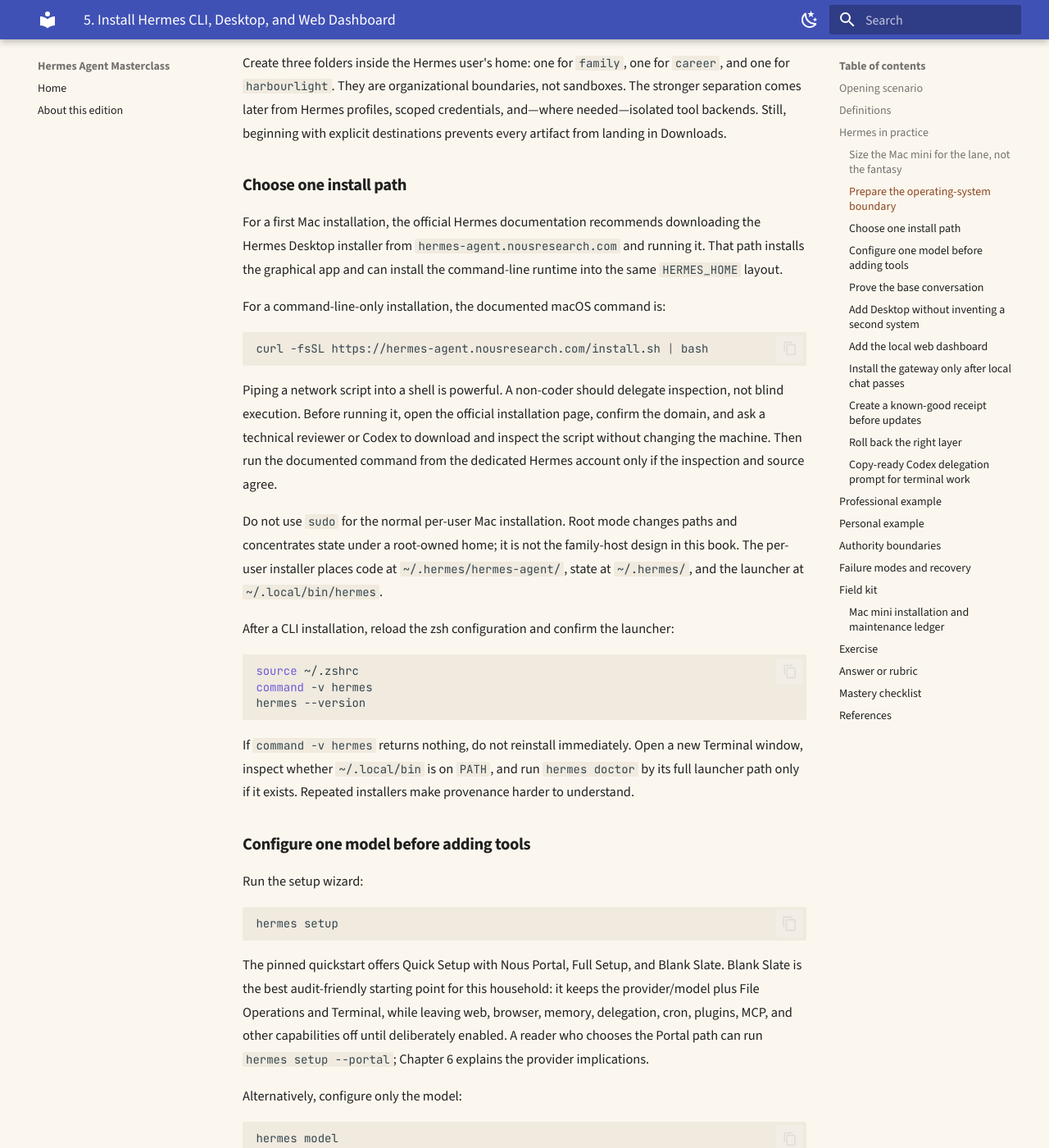
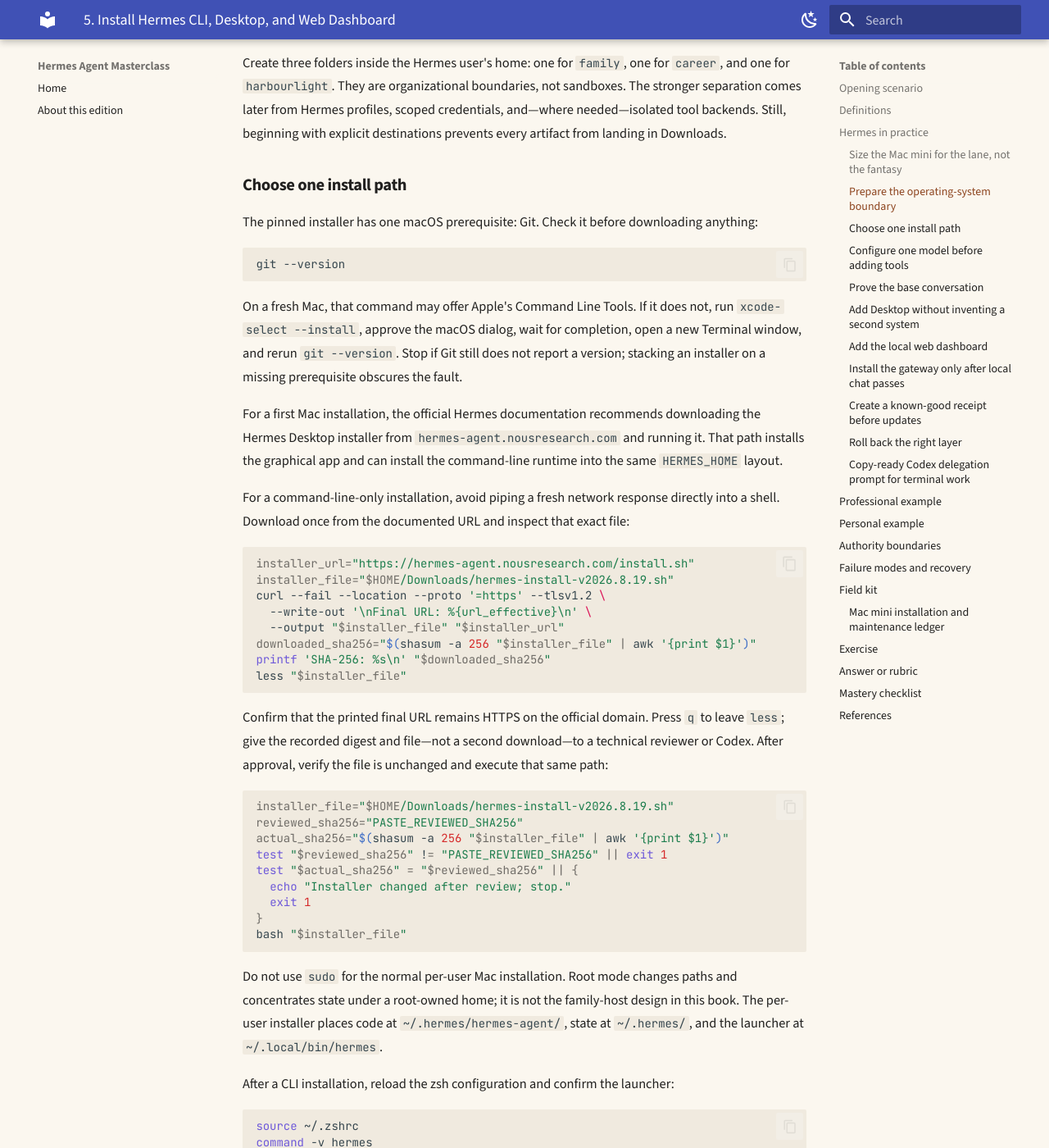
Before and after one commit to monath1/hermes-masterclass, an MkDocs documentation site: the page built from docs/part-2/05-install-hermes-on-mac-mini.md, in a window 1280 px wide and 1400 px high, scrolled down 4568 px. Shown: the whole window at 82% size. Built offline with MkDocs 1.6.1 and Material for MkDocs 9.7.7, drawn with Linux system fonts in a browser that asks for light colours; some of the changed text lies outside the part shown.

Commit message:
docs: address Task 3 review findings

````diff
--- a/docs/part-2/05-install-hermes-on-mac-mini.md
+++ b/docs/part-2/05-install-hermes-on-mac-mini.md
@@ -97,15 +97,42 @@
 
 ### Choose one install path
 
+The pinned installer has one macOS prerequisite: Git. Check it before downloading anything:
+
+```bash
+git --version
+```
+
+On a fresh Mac, that command may offer Apple's Command Line Tools. If it does not, run `xcode-select --install`, approve the macOS dialog, wait for completion, open a new Terminal window, and rerun `git --version`. Stop if Git still does not report a version; stacking an installer on a missing prerequisite obscures the fault.
+
 For a first Mac installation, the official Hermes documentation recommends downloading the Hermes Desktop installer from `hermes-agent.nousresearch.com` and running it. That path installs the graphical app and can install the command-line runtime into the same `HERMES_HOME` layout.
 
-For a command-line-only installation, the documented macOS command is:
+For a command-line-only installation, avoid piping a fresh network response directly into a shell. Download once from the documented URL and inspect that exact file:
 
 ```bash
-curl -fsSL https://hermes-agent.nousresearch.com/install.sh | bash
+installer_url="https://hermes-agent.nousresearch.com/install.sh"
+installer_file="$HOME/Downloads/hermes-install-v2026.8.19.sh"
+curl --fail --location --proto '=https' --tlsv1.2 \
+  --write-out '\nFinal URL: %{url_effective}\n' \
+  --output "$installer_file" "$installer_url"
+downloaded_sha256="$(shasum -a 256 "$installer_file" | awk '{print $1}')"
+printf 'SHA-256: %s\n' "$downloaded_sha256"
+less "$installer_file"
 ```
 
-Piping a network script into a shell is powerful. A non-coder should delegate inspection, not blind execution. Before running it, open the official installation page, confirm the domain, and ask a technical reviewer or Codex to download and inspect the script without changing the machine. Then run the documented command from the dedicated Hermes account only if the inspection and source agree.
+Confirm that the printed final URL remains HTTPS on the official domain. Press `q` to leave `less`; give the recorded digest and file—not a second download—to a technical reviewer or Codex. After approval, verify the file is unchanged and execute that same path:
+
+```bash
+installer_file="$HOME/Downloads/hermes-install-v2026.8.19.sh"
+reviewed_sha256="PASTE_REVIEWED_SHA256"
+actual_sha256="$(shasum -a 256 "$installer_file" | awk '{print $1}')"
+test "$reviewed_sha256" != "PASTE_REVIEWED_SHA256" || exit 1
+test "$actual_sha256" = "$reviewed_sha256" || {
+  echo "Installer changed after review; stop."
+  exit 1
+}
+bash "$installer_file"
+```
 
 Do not use `sudo` for the normal per-user Mac installation. Root mode changes paths and concentrates state under a root-owned home; it is not the family-host design in this book. The per-user installer places code at `~/.hermes/hermes-agent/`, state at `~/.hermes/`, and the launcher at `~/.local/bin/hermes`.
 
@@ -219,6 +246,8 @@
 
 The default generated plist is `~/Library/LaunchAgents/ai.hermes.gateway.plist`. It captures `PATH`, `VIRTUAL_ENV`, and `HERMES_HOME`. If tools such as Node.js or `ffmpeg` are installed later, rerun `hermes gateway install` so the static plist captures the updated path.
 
+This is a user LaunchAgent: it starts on crash and after the dedicated Hermes user logs in, not before login. FileVault disables automatic login. After power restoration or a macOS restart, the gateway therefore remains unavailable until an authorized person unlocks the disk and logs in. Do not weaken FileVault or enable automatic login to hide that dependency.
+
 View logs without modifying state:
 
 ```bash
@@ -233,6 +262,8 @@
 ```
 
 The service test passes when the status returns running under the expected profile and the log shows a clean restart. It does not authorize messages from real users. Keep channel allowlists and credentials narrow.
+
+Rehearse recovery in a maintenance window: restart from the macOS menu, verify the synthetic channel remains offline at login, log in as the dedicated user, run `hermes gateway status`, and send one harmless canary. If the LaunchAgent did not start, preserve its log, run `hermes doctor`, use `hermes gateway start`, and recheck status. Record time-to-recovery; this installation has no pre-login service.
 
 ### Create a known-good receipt before updates
 
@@ -285,13 +316,18 @@
 
 Code rollback can encounter config incompatibility. After returning to an older release, run `hermes config check` and inspect unknown settings rather than deleting them blindly. Restore into a test profile or spare account first when the live state matters.
 
-For an approved code-only rollback, the pinned update guide gives this sequence (substitute the exact commit recorded in the last good receipt):
+For an approved code-only rollback, set the exact commit recorded in the last good receipt; the guard stops if the placeholder was not replaced:
 
 ```bash
 hermes gateway stop
 cd ~/.hermes/hermes-agent
 git log --oneline -10
-git checkout <commit-hash>
+rollback_commit="paste-exact-commit-from-last-good-receipt"
+test "$rollback_commit" != "paste-exact-commit-from-last-good-receipt" || {
+  echo "Set rollback_commit from the receipt; stop."
+  exit 1
+}
+git checkout "$rollback_commit"
 uv pip install -e ".[all]"
 hermes config check
 hermes gateway start
@@ -300,19 +336,30 @@
 hermes gateway status
 ```
 
-A release tag can replace the commit after checking `git tag --sort=-version:refname`. Do not guess the tag. This leaves the checkout detached, which is acceptable for a temporary incident rollback but must be recorded; the next planned update should deliberately return the install to its supported update branch.
+A release tag can replace the commit after checking `git tag --sort=-version:refname`. Do not guess it. Record the temporary detached checkout; the next planned update should deliberately return to the supported update branch.
 
 For an approved full-state restore, stop the gateway and use the archive created by `hermes backup`:
 
 ```bash
 hermes gateway stop
-hermes import ~/hermes-backup-<recorded-timestamp>.zip
+backup_zip="$HOME/hermes-backup-YYYYMMDD-HHMMSS.zip"
+test -f "$backup_zip" || {
+  echo "Set backup_zip to the verified archive path; stop."
+  exit 1
+}
+hermes import "$backup_zip"
 hermes doctor
 hermes gateway start
 hermes gateway status
 ```
 
-`hermes import` overwrites matching files in the target Hermes home and prompts when an installation already exists. Never add `--force` to the first recovery attempt. Verify the archive path, profile target, free disk, and custody before approval. A quick pre-update snapshot is not the same artifact as this full zip; follow the receipt's documented state-snapshot restore path for that narrower case.
+`hermes import` overwrites matching files in the target Hermes home and prompts when an installation already exists. Never add `--force` to the first recovery attempt. Verify the archive path, profile target, free disk, and custody before approval. For the narrower quick snapshot created by the normal update flow, the documented concrete restore command is:
+
+```bash
+hermes backup restore --state pre-update
+```
+
+Run it only after reviewing the receipt and confirming that the quick snapshot, rather than code or the full archive, is the failed layer.
 
 ### Copy-ready Codex delegation prompt for terminal work
 
@@ -485,10 +532,12 @@
 - Nous Research, [Desktop app](https://github.com/NousResearch/hermes-agent/blob/v2026.8.19/website/docs/user-guide/desktop.md).
 - Nous Research, [CLI](https://github.com/NousResearch/hermes-agent/blob/v2026.8.19/website/docs/user-guide/cli.md).
 - Nous Research, [Web dashboard](https://github.com/NousResearch/hermes-agent/blob/v2026.8.19/website/docs/user-guide/features/web-dashboard.md).
-- Nous Research, [Messaging gateway service management](https://github.com/NousResearch/hermes-agent/blob/v2026.8.19/website/docs/user-guide/messaging/index.md).
+- Nous Research, [macOS gateway LaunchAgent](https://github.com/NousResearch/hermes-agent/blob/v2026.8.19/website/docs/user-guide/multi-profile-gateways.md).
 - Nous Research, [Profiles](https://github.com/NousResearch/hermes-agent/blob/v2026.8.19/website/docs/user-guide/profiles.md).
 - Nous Research, [Run local LLMs on Mac](https://github.com/NousResearch/hermes-agent/blob/v2026.8.19/website/docs/guides/local-llm-on-mac.md).
 - Apple, [Set up your Mac to be secure](https://support.apple.com/en-ca/guide/mac-help/flvlt003/mac) (accessed 2026-08-21).
 - Apple, [Change Firewall settings on Mac](https://support.apple.com/en-ca/guide/mac-help/mh11783/mac) (accessed 2026-08-21).
 - Apple, [Software Update settings on Mac](https://support.apple.com/guide/mac-help/software-update-settings-on-mac-mchla7037245/mac) (accessed 2026-08-21).
 - Apple, [Back up your files with Time Machine](https://support.apple.com/guide/mac-help/back-up-files-mh35860/mac) (accessed 2026-08-21).
+- Apple, [Install the Command Line Tools for Xcode](https://developer.apple.com/documentation/xcode/installing-the-command-line-tools/) (accessed 2026-08-21).
+- Apple, [Automatic login and FileVault](https://support.apple.com/en-ca/102316) (accessed 2026-08-21).
````
Also changed, not shown: docs/part-2/06-models-and-routing.md (+1 -1 lines), docs/part-2/07-personality-context-sessions-memory.md (+6 -6 lines).
